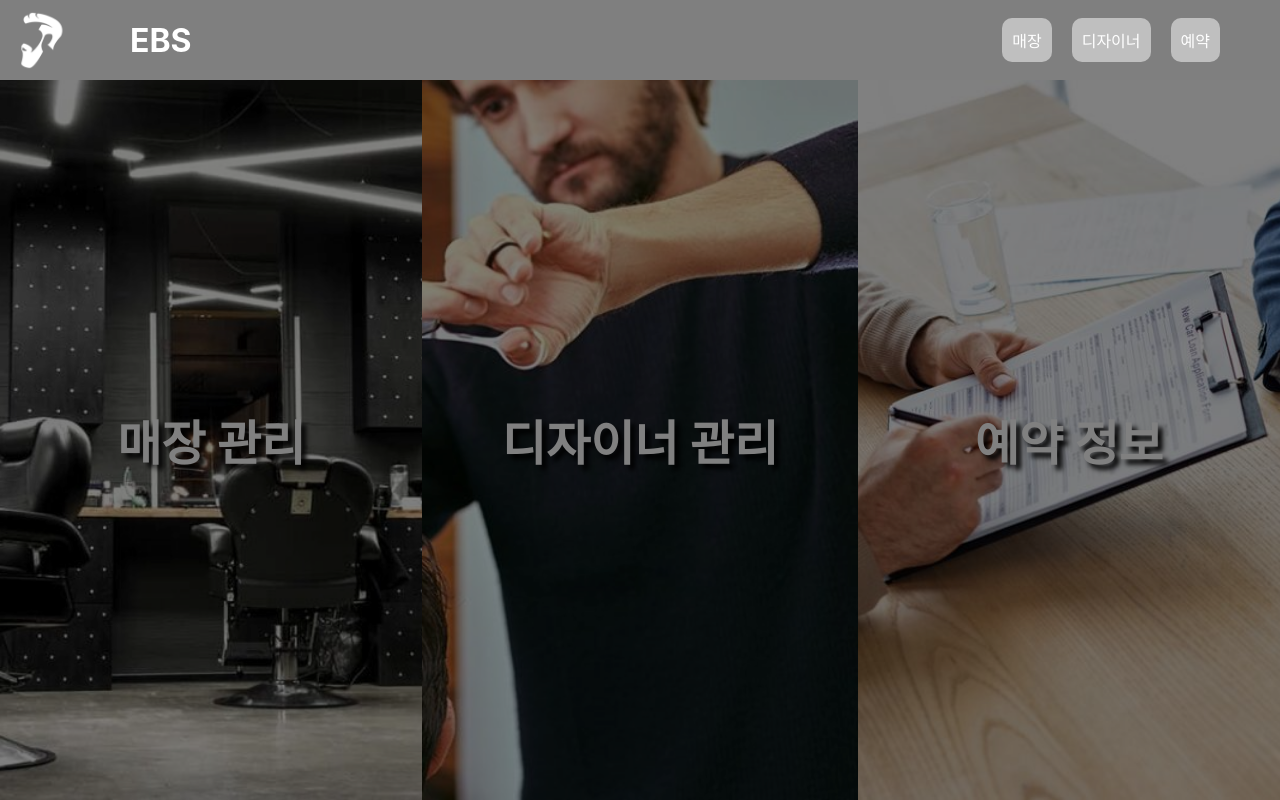
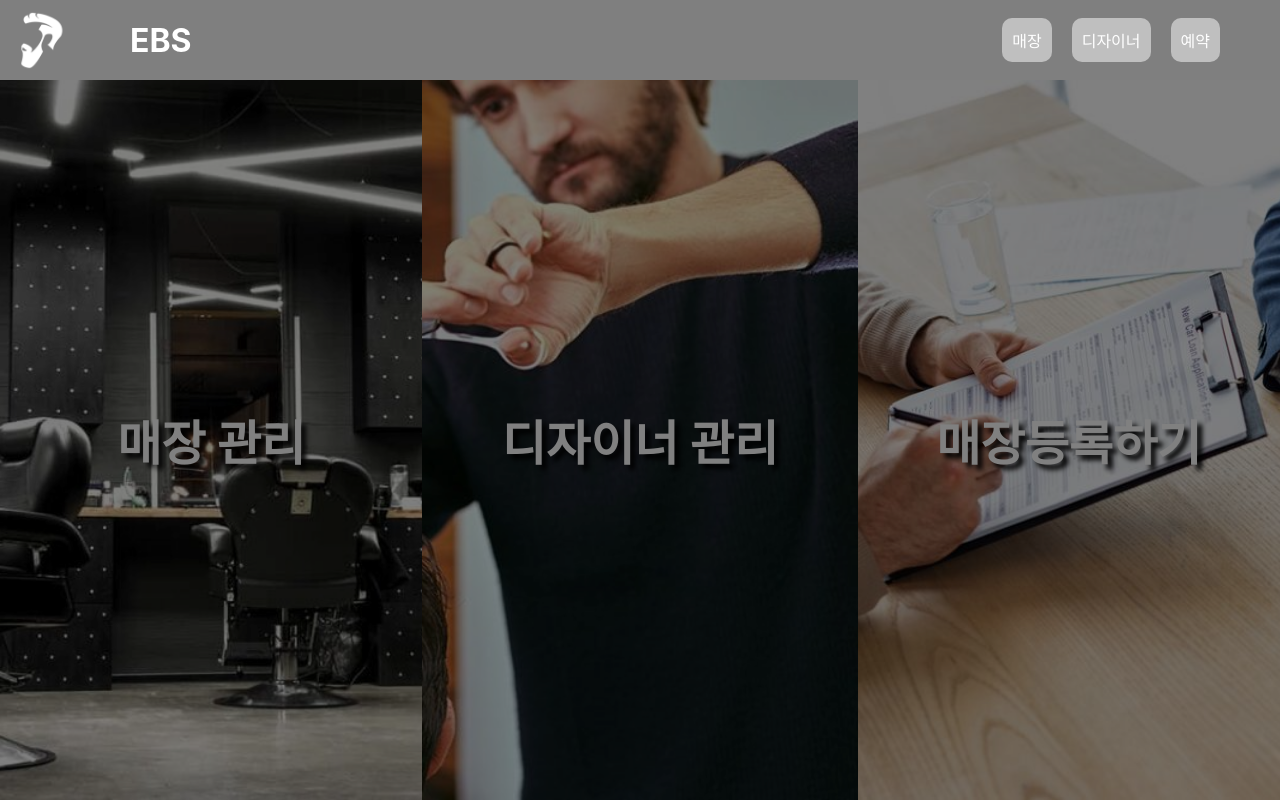
Before and after one commit to ris2131/ssafyEBSMirror, a React (Create React App) app in the folder business-fe/: page / in a window 1280 px wide. Built offline with nearby package versions, Linux system fonts and the light colour scheme; no server answers; sample sign-in values are in the browser's storage.

Commit message:
Feat: isVisible 에 따른 화면 변경 구성 구현.

```diff
--- a/business-fe/src/pages/Main/Home.js
+++ b/business-fe/src/pages/Main/Home.js
@@ -14,22 +14,6 @@ import scheduleImg from "../../assets/schedule.jpg";
 
 import { getBusiness } from "../../redux/AuthSlice";
 
-
-// const SButton = styled.button`
-//   @media screen and (max-width: 1000px) {
-//     width: 50vw;
-//   }
-//   border-radius: 5px;
-//   color: white;
-//   border: none;
-//   background-color: #9D7F5C;
-//   padding: 5px;
-//   margin-top: 40px;
-//   width: 10vw;
-//   font-size: 16px;
-//   font-weight: bold;
-//   cursor: pointer;
-// `;
 
 const SMain = styled.main`
   display: flex;
@@ -80,6 +64,7 @@ const SSection = styled.section`
 `;
 const Home = () => {
   let scheduleStr = "예약 정보";
+  let registrationStr = "매장등록하기";
   const navigate = useNavigate();
   const dispatch = useDispatch();
 
@@ -108,20 +93,39 @@ const Home = () => {
   //     console.log("isvisible 은"+isVisible);
   //     console.log("isLoggedIn 은"+isLoggedIn);
   // };
+  const info = ()=>{
+    navigate("/info");
+  };
+  const designerAdd = () =>{
+    navigate("/designer/add");
+  }
 
+  const checkVisible = () => {
+      console.log("isvisible 은"+isVisible);
+      console.log("isLoggedIn 은"+isLoggedIn);
+
+  };
   return (
       <>
         <NavBar></NavBar>
         <SMain>
-          <SSection className={"manage"} onClick={navigate("/manage")} >
+          <SSection className={"manage"} onClick={info} >
             <div>매장 관리</div>
           </SSection>
-          <SSection className={"designer"} onClick={navigate("/manage")}>
+          <SSection className={"designer"} onClick={designerAdd}>
             <div>디자이너 관리</div>
           </SSection>
-          <SSection className={"schedule"}>
-            <div>{scheduleStr}</div>
-          </SSection>
+          {isVisible ? (
+            // 예약정보
+            <SSection className={"schedule"} onClick={""}>
+              <div>{scheduleStr}</div>
+            </SSection>
+          ):(
+            //등록하기
+            <SSection className={"schedule"} onClick={""}>
+              <div>{registrationStr}</div>
+            </SSection>
+          )}
         </SMain>
           {/* <div>안녕하세홈화면</div> */}
           {/* <SButton onClick={logout}>로그아웃</SButton> */}
```
